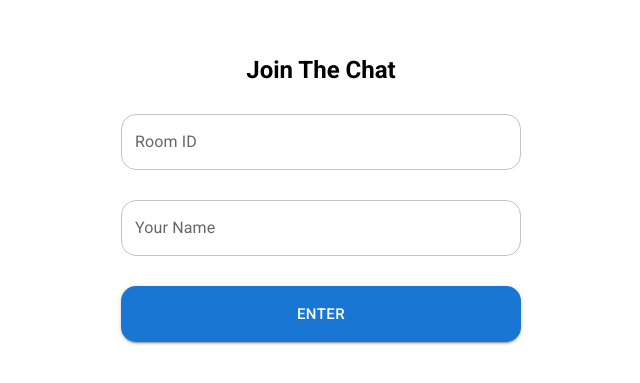
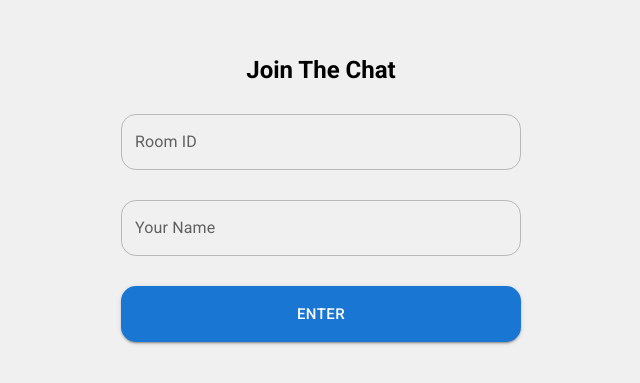
Before and after one commit to gavryk/simple-chat, a React (Create React App) app: page / in a window 1280 px wide. Shown: the part 201-584 px from the top of the page, without its empty margins (319-959 px from the left). Built offline with nearby package versions, Linux system fonts and the light colour scheme; no server answers.

Commit message:
set proxy

```diff
--- a/package.json
+++ b/package.json
@@ -2,6 +2,7 @@
   "name": "react-simple-chat",
   "version": "0.1.0",
   "private": true,
+  "proxy": "http://localhost:9999/",
   "dependencies": {
     "@emotion/react": "^11.7.1",
     "@emotion/styled": "^11.6.0",
--- a/src/App.js
+++ b/src/App.js
@@ -1,12 +1,7 @@
 import React from 'react';
-import io from 'socket.io-client';
 import { Join } from './components';
 
 const App = () => {
-
-  const connectSocket = () => {
-    io("http://localhost:9999/");
-  }
 
   return (
     <div className="AppWrapper">
--- a/src/components/Join/Join.jsx
+++ b/src/components/Join/Join.jsx
@@ -1,6 +1,8 @@
 import React from "react";
 import axios from "axios";
 import { TextField, Button } from "@mui/material";
+import socket from "../../socket";
+
 import style from './Join.module.scss';
 
 const Join = ({onLogin}) => {
@@ -10,7 +12,7 @@ const Join = ({onLogin}) => {
 
 //   const onEnter = async () => {
 //     if (!roomId || !userName) {
-//       return alert("Неверные данные");
+//       return alert("Wrong data");
 //     }
 //     const obj = {
 //       roomId,
--- a/src/index.scss
+++ b/src/index.scss
@@ -5,6 +5,10 @@
   font-family: 'Roboto';
 }
 
+body {
+  background: rgba(230, 228, 228, 0.527);
+}
+
 .AppWrapper {
   max-width: 1200px;
   margin: 0 auto;
--- /dev/null
+++ b/src/socket.js
@@ -0,0 +1,5 @@
+import io from "socket.io-client";
+
+const socket = io();
+
+export default socket;
```
